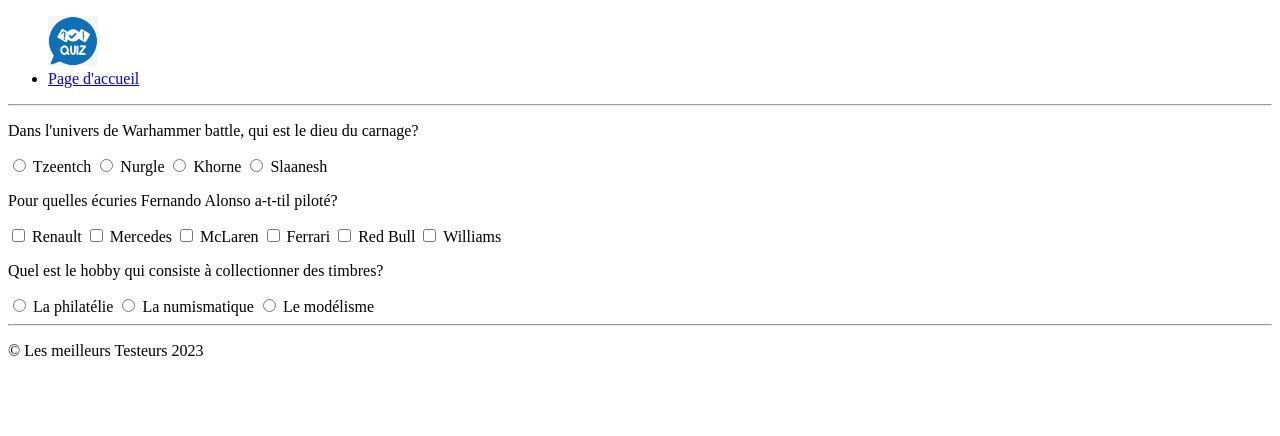
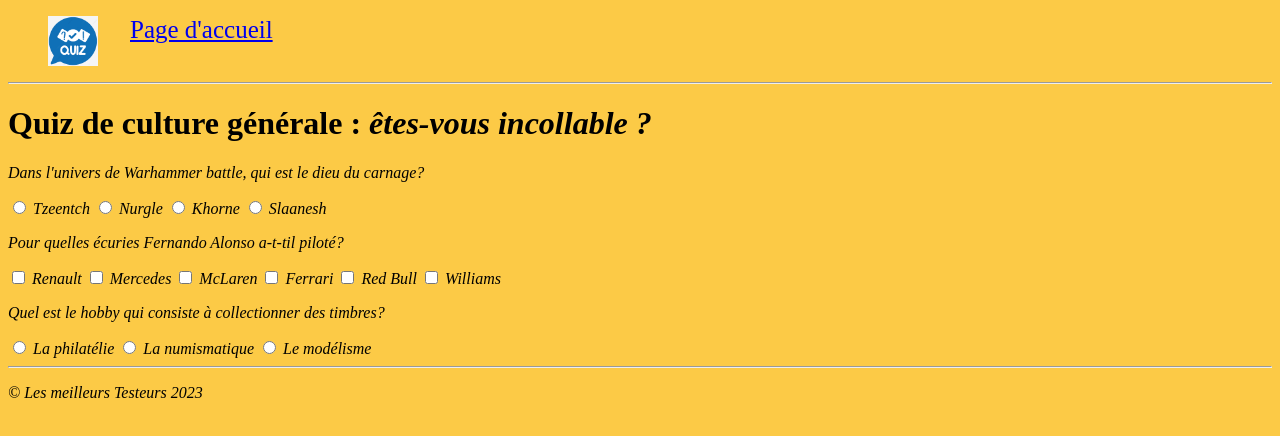
Before and after one commit to JSDerouet/bestQuizz, a plain HTML site: page index.html in a window 1280 px wide. Drawn offline with Linux system fonts and the light colour scheme.

Commit message:
navbar css

```diff
--- a/home.css
+++ b/home.css
@@ -1,11 +1,31 @@
-root {
-    --primary: ;
-    --secondary: ;
-    --background: ;
-    --accent: ;
-    --second_accent: ;
+:root {
+    --primary: #233D4D;
+    --secondary: #FE7F2D;
+    --background: #FCCA46;
+    --accent: #A1C181;
+    --second_accent: #619B8A;
 }
 
+body {
+    background-color: var(--background);
+}
+
+.nav {
+    display: flex;
+}
+
+.logo {
+    margin-right: 2rem;
+}
+
+ul {
+    list-style: none;
+}
+.nav li {
+    font-size: 25px;
+}
+
+/* ceci est pour la modale */
 .result {
     display: none;
     position: fixed;
--- a/index.html
+++ b/index.html
@@ -13,12 +13,14 @@
 
 <body>
   <nav>
-    <ul>
-      <img src="image/icon.jpg" alt="icon" weight="50px" height="50px">
+    <ul class="nav">
+      <img class="logo" src="image/icon.jpg" alt="icon" weight="50px" height="50px">
       <li><a href="index.html">Page d'accueil</a></li>
     </ul>
   </nav>
   <hr>
+  <main>
+    <h1><strong>Quiz de culture générale</strong> : <em>êtes-vous incollable ?<em></em></h1>
     <p>Dans l'univers de Warhammer battle, qui est le dieu du carnage?</p>
     <label>
       <input type="radio" name="option" value="Tzeentch"> Tzeentch
@@ -68,6 +70,7 @@
         <button id="close_modale">Fermer</button>
       </div>
     </div>
+  </main>
   <hr>
   <footer>
     <p>© Les meilleurs Testeurs 2023</p>
```
Lines whose indentation alone changed are shown as unchanged.
